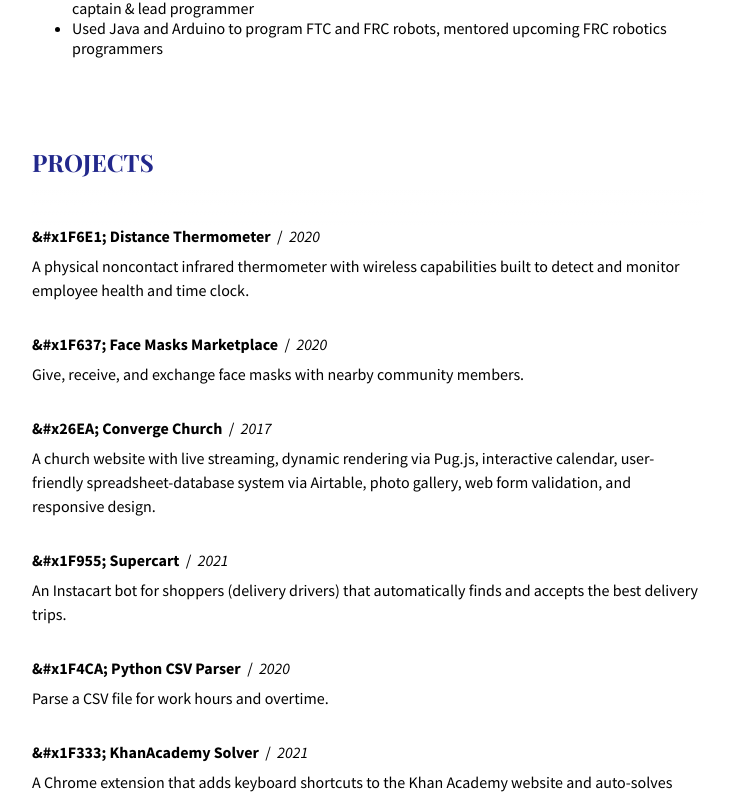
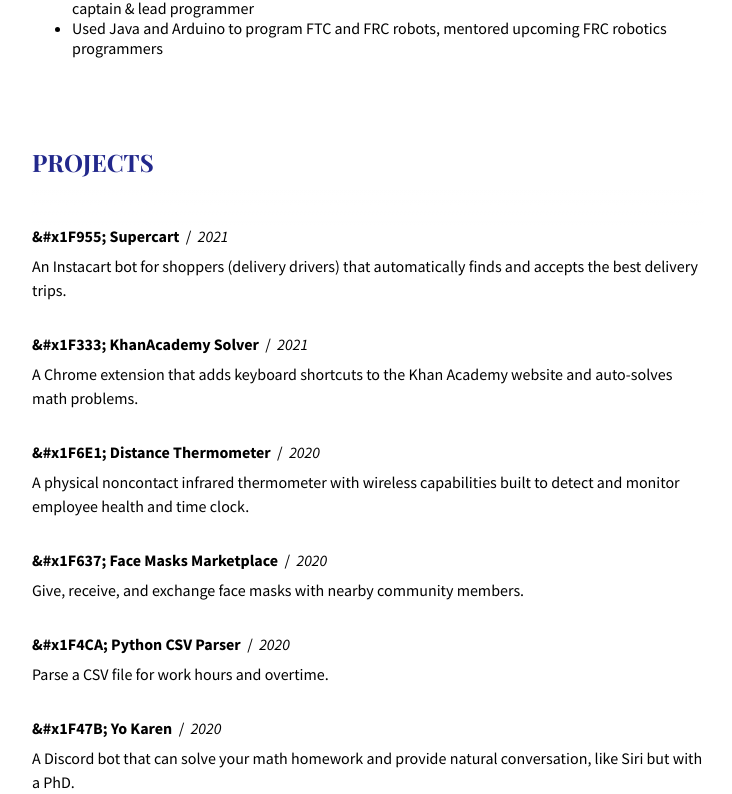
Before and after one commit to Firebird1029/brandonyee-next, a Next.js app: page /resume in a window 1280 px wide. Shown: the part 2648-3442 px from the top of the page, without its empty margins (272-1004 px from the left). Built offline with nearby package versions, Linux system fonts and the light colour scheme; a small style sheet from the web is missing.

Commit message:
sort projects on resume

```diff
--- a/pages/resume.jsx
+++ b/pages/resume.jsx
@@ -96,7 +96,12 @@ export default function Resume() {
 							PROJECTS
 						</h2>
 					</div>
-					{projectData.map(({ title, description, year, id }) => (
+					{projectData
+						.sort(({ year: y1, title: t1 }, { year: y2, title: t2 }) =>
+							// sort by year descending, then by title ascending
+							y1 === y2 ? t1 - t2 : y2 - y1
+						)
+						.map(({ title, description, year, id }) => (
 							<div key={id}>
 								<div className={styles.resumeSectionFlex}>
 									<div className={styles.jobTitleCompany}>
```
Lines whose indentation alone changed are shown as unchanged.
